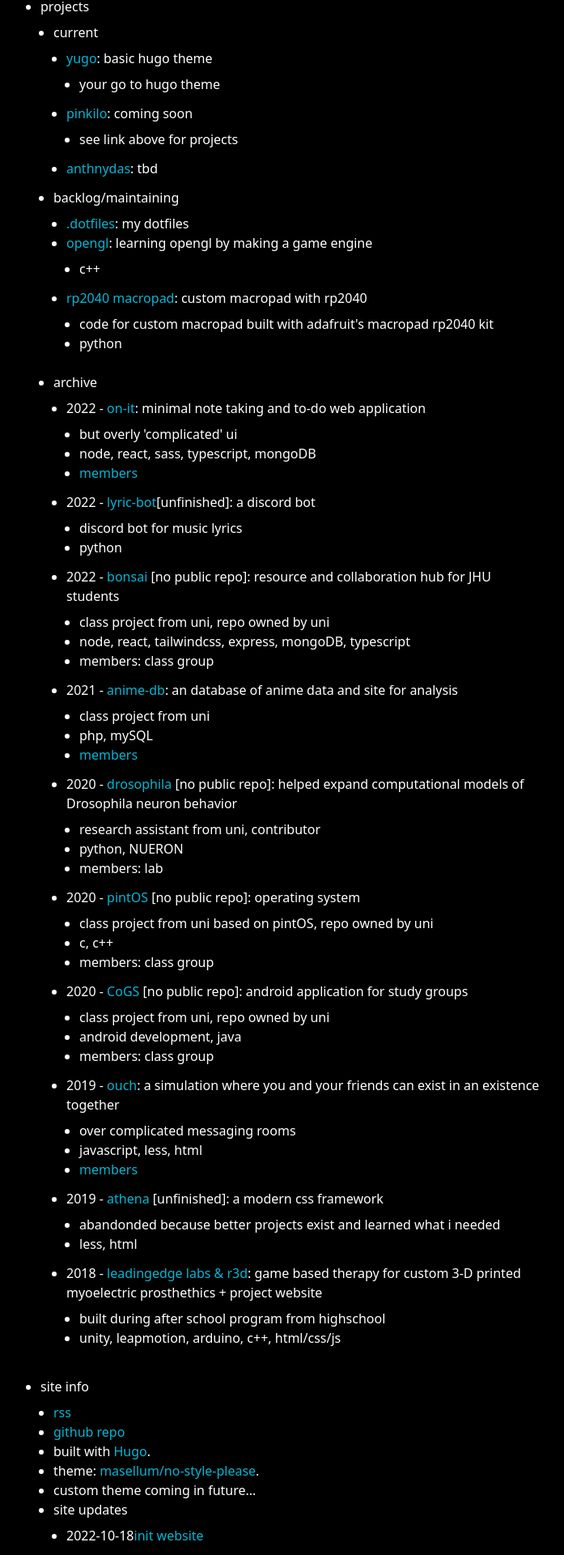
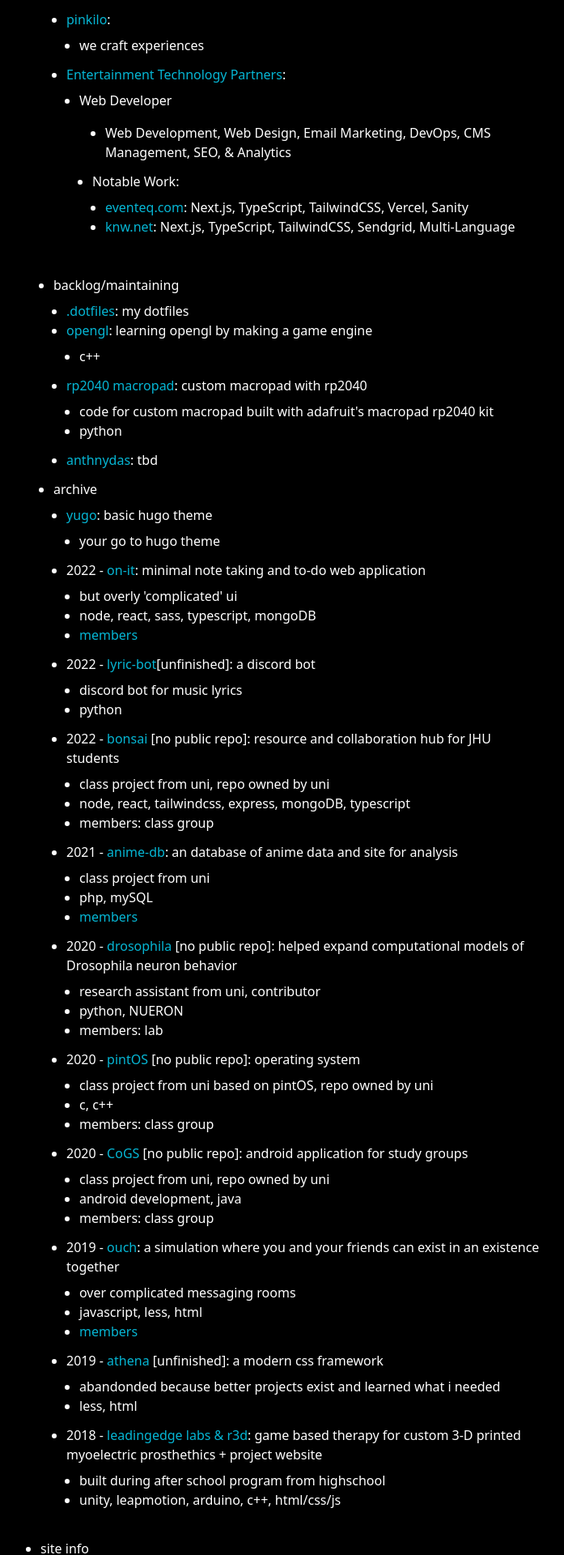
Before and after one commit to byanthny/byanthny, a Next.js app in the folder byanthny/: page / in a window 1280 px wide. Shown: the part 416-2336 px from the top of the page at 81% size, without its empty margins (286-983 px from the left). Built offline with nearby package versions, Linux system fonts and the light colour scheme.

Commit message:
updated items

```diff
--- a/byanthny/components/Items.tsx
+++ b/byanthny/components/Items.tsx
@@ -6,7 +6,7 @@
         <li>anthony das</li>
         <ul>
           <li>
-            <a href="/resume/Resume.pdf">resume</a> &amp;{" "}
+            <a href="/Resume.pdf">resume</a> &amp;{" "}
             <a href="mailto:me@anthnydas.com">email</a>
           </li>
           <li>
@@ -19,35 +19,45 @@
             <a href="https://github.com/byanthny/">github</a>
           </li>
           <li>
-            <a href="https://gitlab.com/byanthny/">gitlab</a>
-          </li>
-          <li>
             <a href="https://www.linkedin.com/in/byanthny/">linkedin</a>
           </li>
         </ul>
       </ul>
-      <li>blog</li>
       <li>projects</li>
       <ul>
         <li>current</li>
         <ul>
           <li>
-            <a href="https://github.com/byanthny/yugo">yugo</a>: basic hugo
-            theme
+            <a href="https://github.com/pinkilo">pinkilo</a>:
           </li>
           <ul>
-            <li>your go to hugo theme</li>
+            <li>we craft experiences</li>
           </ul>
           <li>
-            <a href="https://github.com/pinkilo">pinkilo</a>: coming soon
+            <a href="https://etp.net">Entertainment Technology Partners</a>:
           </li>
           <ul>
-            <li>see link above for projects</li>
+            <li>Web Developer</li>
+            <ul>
+              <ul>
+                <li>
+                  Web Development, Web Design, Email Marketing, DevOps, CMS
+                  Management, SEO, & Analytics
+                </li>
+              </ul>
+              <li>Notable Work:</li>
+              <ul>
+                <li>
+                  <a href="https://eventeq.com">eventeq.com</a>: Next.js,
+                  TypeScript, TailwindCSS, Vercel, Sanity
+                </li>
+                <li>
+                  <a href="https://knw.net">knw.net</a>: Next.js, TypeScript,
+                  TailwindCSS, Sendgrid, Multi-Language
+                </li>
+              </ul>
+            </ul>
           </ul>
-          <li>
-            <a href="https://github.com/byanthny/anthnydas.com">anthnydas</a>:
-            tbd
-          </li>
         </ul>
         <li>backlog/maintaining</li>
         <ul>
@@ -74,9 +84,20 @@
             </li>
             <li>python</li>
           </ul>
+          <li>
+            <a href="https://github.com/byanthny/anthnydas.com">anthnydas</a>:
+            tbd
+          </li>
         </ul>
         <li>archive</li>
         <ul>
+          <li>
+            <a href="https://github.com/byanthny/yugo">yugo</a>: basic hugo
+            theme
+          </li>
+          <ul>
+            <li>your go to hugo theme</li>
+          </ul>
           <li>
             2022 - <a href="https://gitlab.com/JonoAugustine/on-it">on-it</a>:
             minimal note taking and to-do web application
@@ -185,29 +206,11 @@
       <li>site info</li>
       <ul>
         <li>
-          <a href="index.xml">rss</a>
-        </li>
-        <li>
           <a href="https://github.com/byanthny/byanthny">github repo</a>
         </li>
         <li>
-          built with <a href="https://gohugo.io/">Hugo</a>.
+          built with <a href="https://vercel.com/">Next.js & Vercel</a>.
         </li>
-        <li>
-          theme:{" "}
-          <a href="https://github.com/Masellum/hugo-theme-nostyleplease">
-            masellum/no-style-please
-          </a>
-          .
-        </li>
-        <li>custom theme coming in future...</li>
-        <li>site updates</li>
-        <ul>
-          <li>
-            <span>2022-10-18</span>
-            <a href="https://byanthny.com/site/init/">init website</a>
-          </li>
-        </ul>
       </ul>
     </ul>
   );
```
